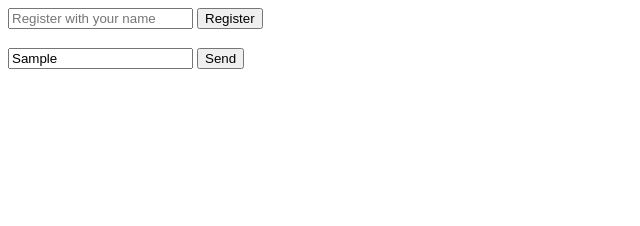
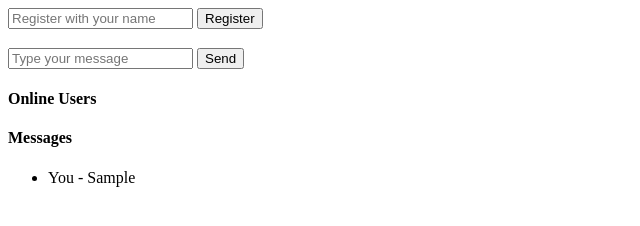
Before and after one commit to bitfumes/deno-websocket, a plain HTML site: page index.html in a window 1280 px wide. Both pictures are taken after typing "Sample" into the empty fields and a click on the button "Send". Shown: the whole page, without its empty margins (0-640 px from the left). Drawn offline with Linux system fonts and the light colour scheme.

Commit message:
adding message to list

```diff
--- a/index.html
+++ b/index.html
@@ -19,7 +19,11 @@
       <input type="text" id="input" placeholder="Type your message" />
       <button onClick="send()">Send</button>
     </div>
+    <h4>Online Users</h4>
     <ul id="online-users"></ul>
+
+    <h4>Messages</h4>
+    <ul id="messages"></ul>
     <script>
       const ws = new WebSocket("ws://localhost:8080");
       ws.addEventListener("message", function (event) {
@@ -41,6 +45,9 @@
             registerForm.style.display = "none";
             h3.innerText = input.value;
           }
+          if (data.type === "message") {
+            addMessage(data.message, data.user);
+          }
         } catch (e) {
           return false;
         }
@@ -48,8 +55,15 @@
       });
       function send() {
         const input = document.getElementById("input");
-        input.value;
-        ws.send(input.value);
+        const userH3 = document.getElementById("registered-user");
+        const data = JSON.stringify({
+          type: "message",
+          message: input.value,
+          user: userH3.innerText,
+        });
+        ws.send(data);
+        addMessage(input.value, "You");
+        input.value = "";
       }
 
       function register() {
@@ -68,6 +82,13 @@
         ul.appendChild(li);
       }
 
+      function addMessage(message, user) {
+        const ul = document.getElementById("messages");
+        const li = document.createElement("li");
+        li.innerText = `${user} - ${message}`;
+        ul.appendChild(li);
+      }
+
       function removeUser(name) {
         const ul = document.getElementById("online-users");
         const lis = ul.querySelectorAll("li");
```
Also changed, not shown: 1 other file.
